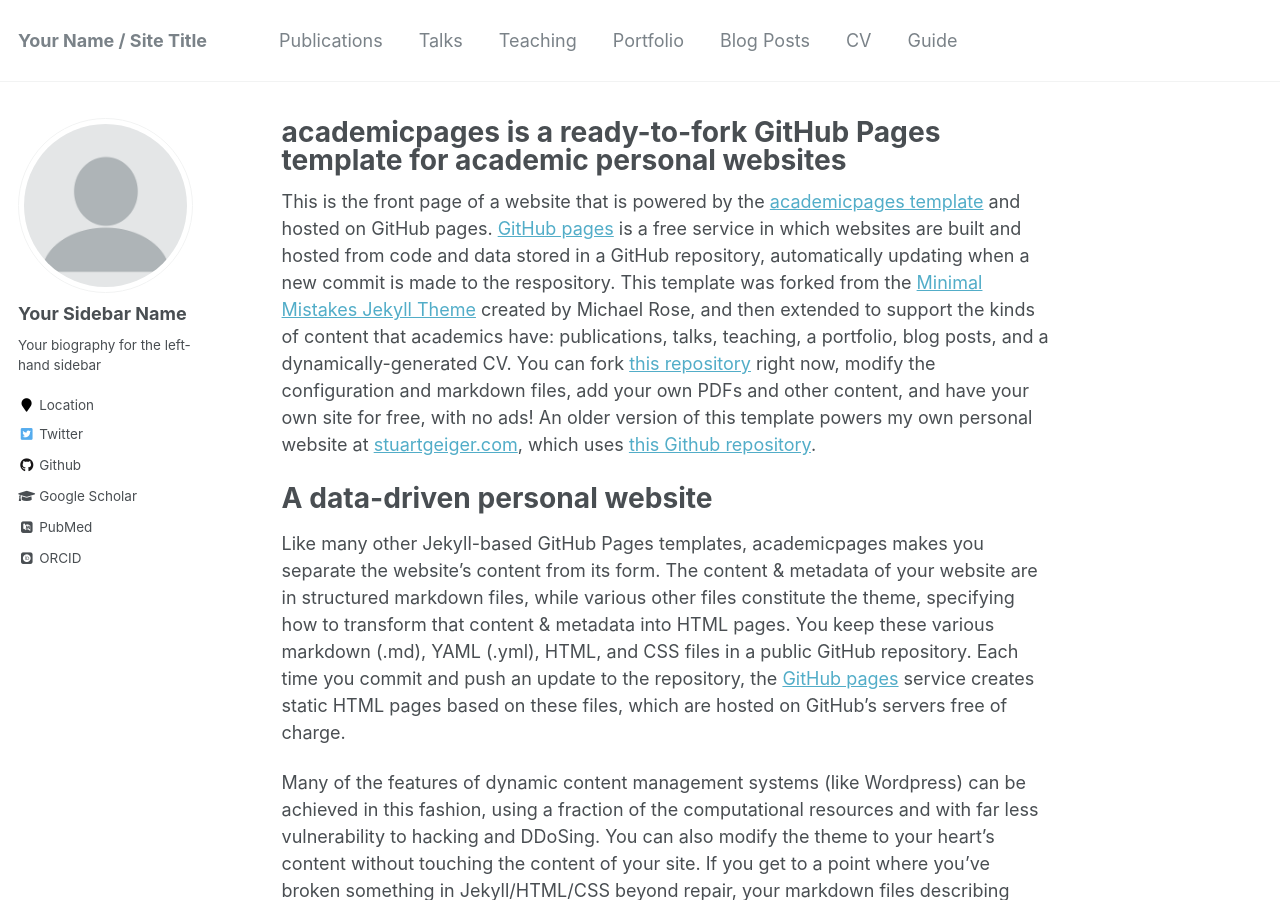
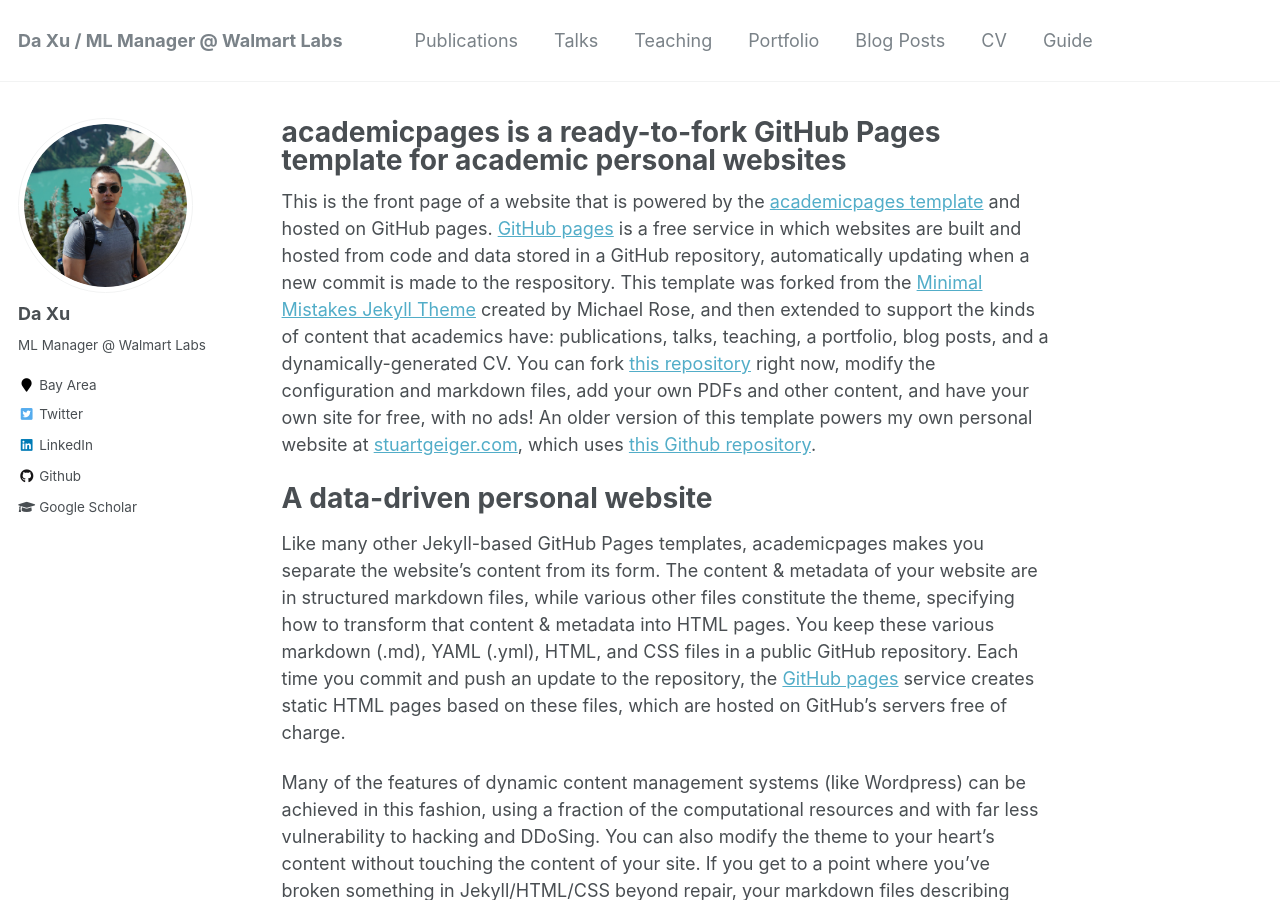
Before and after one commit to daxu5180/daxu5180.github.io, a Jekyll site: the page built from _pages/about.md, in a window 1280 px wide and 900 px high. Built offline with Jekyll 4.4.1, drawn with Linux system fonts in a browser that asks for light colours; some web fonts are replaced; some of the changed text lies outside the part shown.

Commit message:
update basic config

```diff
--- a/_config.yml
+++ b/_config.yml
@@ -7,13 +7,13 @@
 
 # Site Settings
 locale                   : "en-US"
-title                    : "Your Name / Site Title"
+title                    : "Da Xu / ML Manager @ Walmart Labs"
 title_separator          : "-"
-name                     : &name "Your Name"
-description              : &description "personal description"
-url                      : https://academicpages.github.io # the base hostname & protocol for your site e.g. "https://mmistakes.github.io"
+name                     : &name "Da xu"
+description              : &description "Machine Learning Manager, Search & Recommendation, Walmart Labs"
+url                      : https://daxu5180.github.io # the base hostname & protocol for your site e.g. "https://mmistakes.github.io"
 baseurl                  : "" # the subpath of your site, e.g. "/blog"
-repository               : "academicpages/academicpages.github.io"
+repository               : "daxu5180/daxu5180.github.io"
 teaser                   :  # filename of teaser fallback teaser image placed in /images/, .e.g. "500x300.png"
 breadcrumbs              : false # true, false (default)
 words_per_minute         : 160
@@ -80,13 +80,13 @@ analytics:
 
 # Site Author
 author:
-  name             : "Your Sidebar Name"
-  avatar           : "profile.png"
-  bio              : "Your biography for the left-hand sidebar"
-  location         : "Location"
+  name             : "Da Xu"
+  avatar           : "Da.jpeg"
+  bio              : "ML Manager @ Walmart Labs"
+  location         : "Bay Area"
   employer         :
-  pubmed           : "https://www.ncbi.nlm.nih.gov/pubmed/?term=john+snow"
-  googlescholar    : "http://yourfullgooglescholarurl.com"
+  pubmed           :
+  googlescholar    : "https://scholar.google.com/citations?hl=en&user=-jl6A84AAAAJ"
   email            :
   researchgate     :  # example: "https://www.researchgate.net/profile/yourprofile"
   uri              :
@@ -96,20 +96,20 @@ author:
   flickr           :
   facebook         :
   foursquare       :
-  github           : "academicpages"
+  github           : "daxu5180"
   google_plus      :
   keybase          :
   instagram        :
   impactstory      : #"https://profiles.impactstory.org/u/xxxx-xxxx-xxxx-xxxx"
   lastfm           :
-  linkedin         :
-  orcid            : "http://orcid.org/yourorcidurl"
+  linkedin         : "linkedin.com/in/da-xu-62106b159"
+  orcid            :
   pinterest        :
   soundcloud       :
   stackoverflow    : # http://stackoverflow.com/users/123456/username
   steam            :
   tumblr           :
-  twitter          : "replacethistwitterhandle"
+  twitter          : "https://twitter.com/DAXU5180"
   vine             :
   weibo            :
   xing             :
```
Also changed, not shown: images/Da.jpeg (added), 1 other file.
